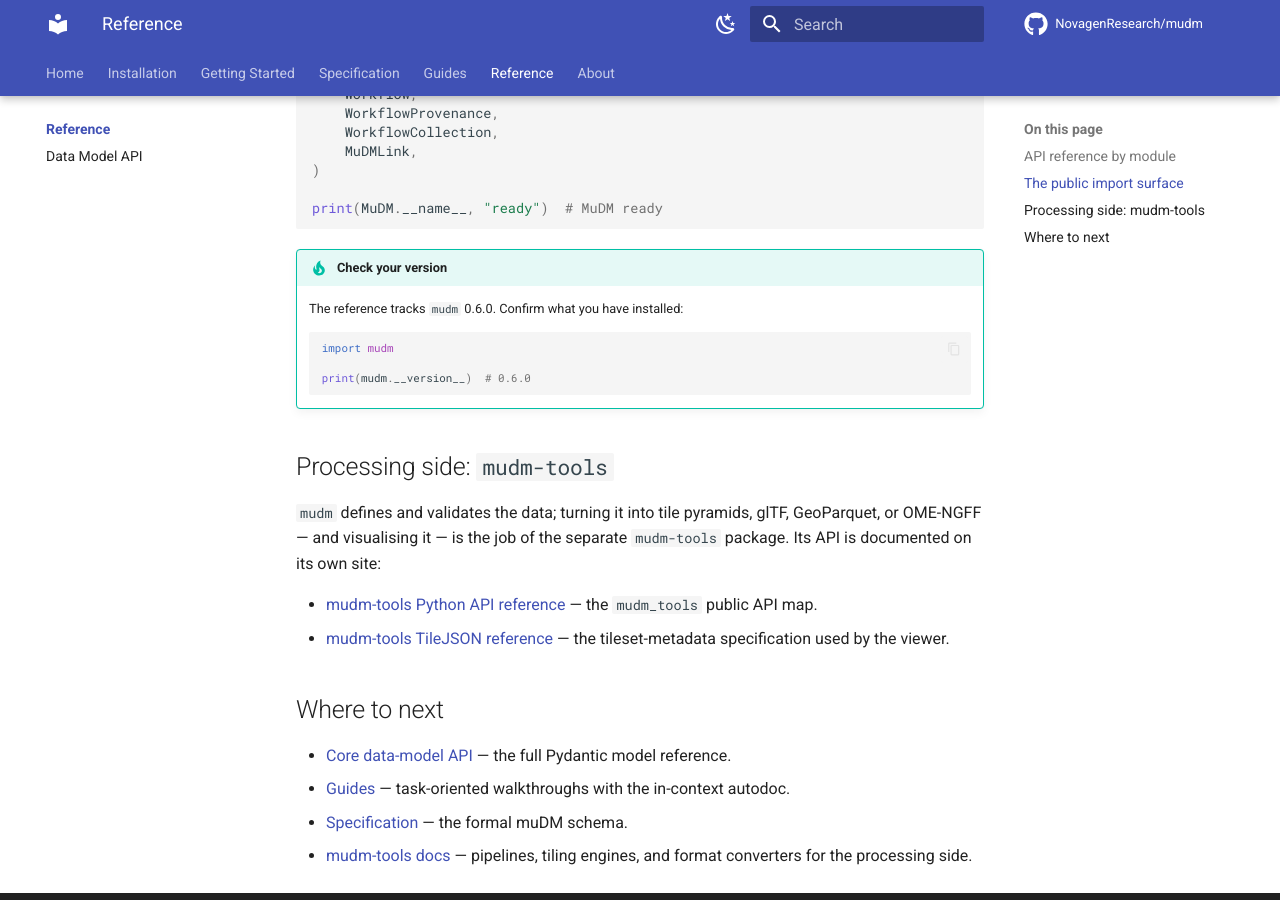
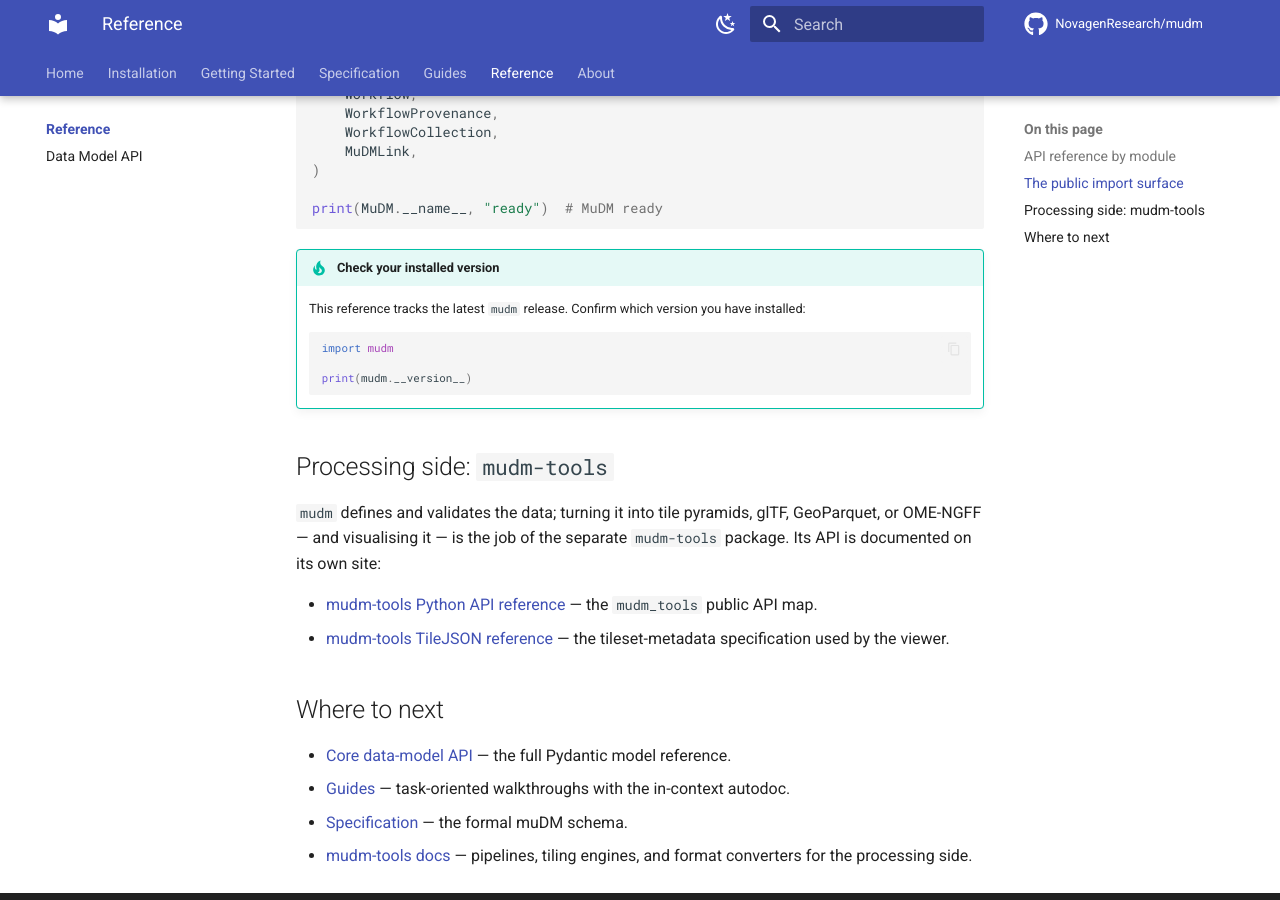
Before and after one commit to NovagenResearch/mudm, an MkDocs documentation site: the page built from docs/reference/index.md, in a window 1280 px wide and 900 px high, scrolled down 2211 px. Built offline with MkDocs 1.6.1 and Material for MkDocs 9.7.7, drawn with Linux system fonts in a browser that asks for light colours; comment, search, counter and statistics services are not loaded.

````diff
--- a/docs/reference/index.md
+++ b/docs/reference/index.md
@@ -94,13 +94,14 @@ from mudm.provenance import (
 print(MuDM.__name__, "ready")  # MuDM ready
 ```
 
-!!! tip "Check your version"
-    The reference tracks `mudm` 0.6.0. Confirm what you have installed:
+!!! tip "Check your installed version"
+    This reference tracks the latest `mudm` release. Confirm which version you
+    have installed:
 
     ```python
     import mudm
 
-    print(mudm.__version__)  # 0.6.0
+    print(mudm.__version__)
     ```
 
 ## Processing side: `mudm-tools`
--- a/pyproject.toml
+++ b/pyproject.toml
@@ -4,7 +4,7 @@ build-backend = "setuptools.build_meta"
 
 [project]
 name = "mudm"
-version = "0.6.0"
+version = "0.6.1"
 description = "muDM (micro Data Model) — a GeoJSON-inspired data model for microscopy spatial data."
 readme = "README.md"
 authors = [
@@ -27,8 +27,10 @@ dependencies = [
 ]
 
 [project.urls]
-Documentation = "https://github.com/NovagenResearch/mudm"
+Homepage = "https://github.com/NovagenResearch/mudm"
+Documentation = "https://novagenresearch.github.io/mudm/"
 Source = "https://github.com/NovagenResearch/mudm"
+Issues = "https://github.com/NovagenResearch/mudm/issues"
 
 [dependency-groups]
 docs = [
--- a/src/mudm/__init__.py
+++ b/src/mudm/__init__.py
@@ -39,4 +39,4 @@ from .transforms import (  # noqa: F401
 )
 from .layout import geometry_bounds, apply_layout  # noqa: F401
 
-__version__ = "0.6.0"
+__version__ = "0.6.1"
````
Also changed, not shown: README.md (+5 -0 lines), docs/getting-started.md (+1 -1 lines), docs/guides/examples.md (+1 -1 lines), docs/guides/index.md (+2 -2 lines), docs/guides/validation.md (+1 -1 lines), docs/installation.md (+2 -2 lines), 1 other file.
